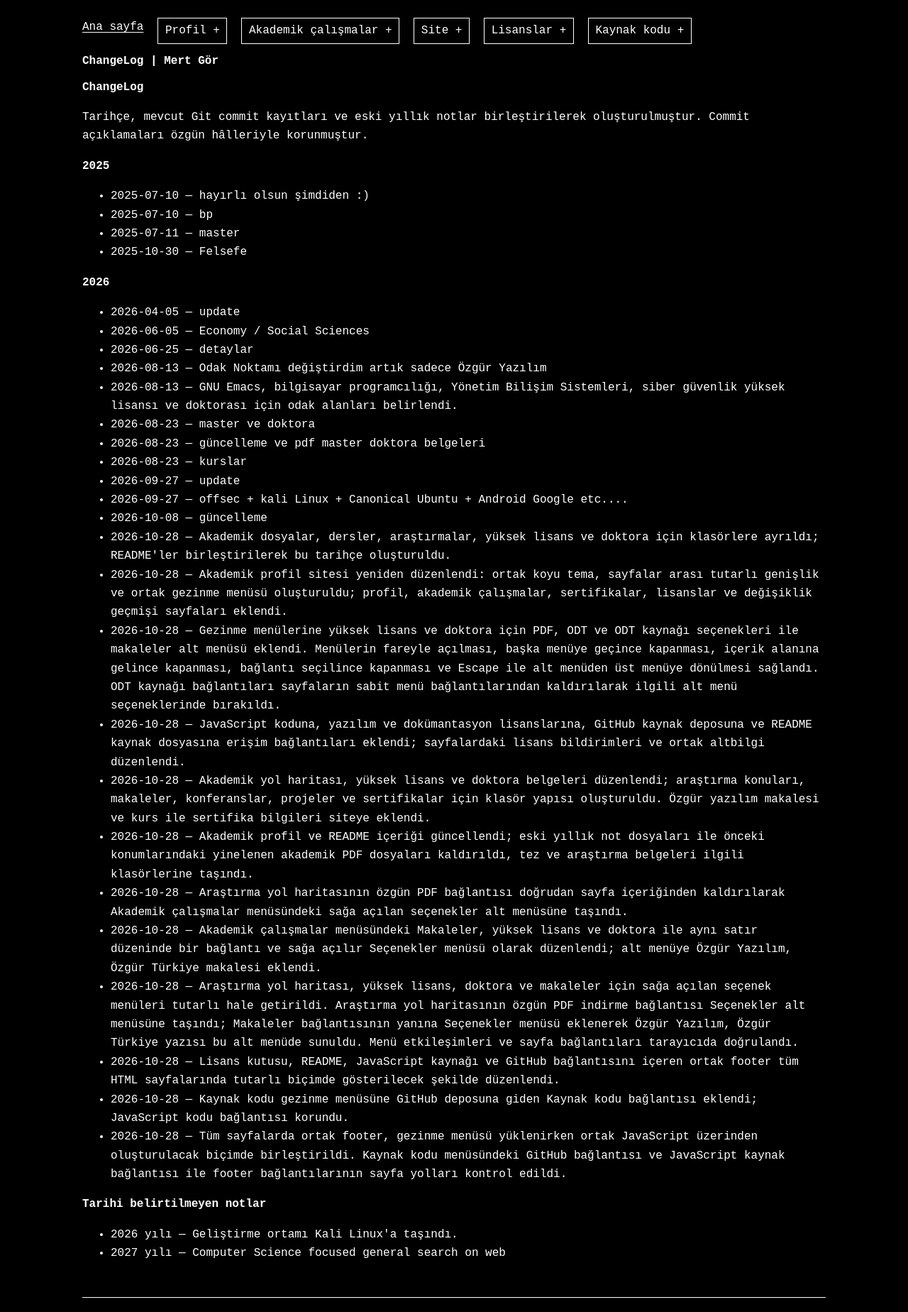
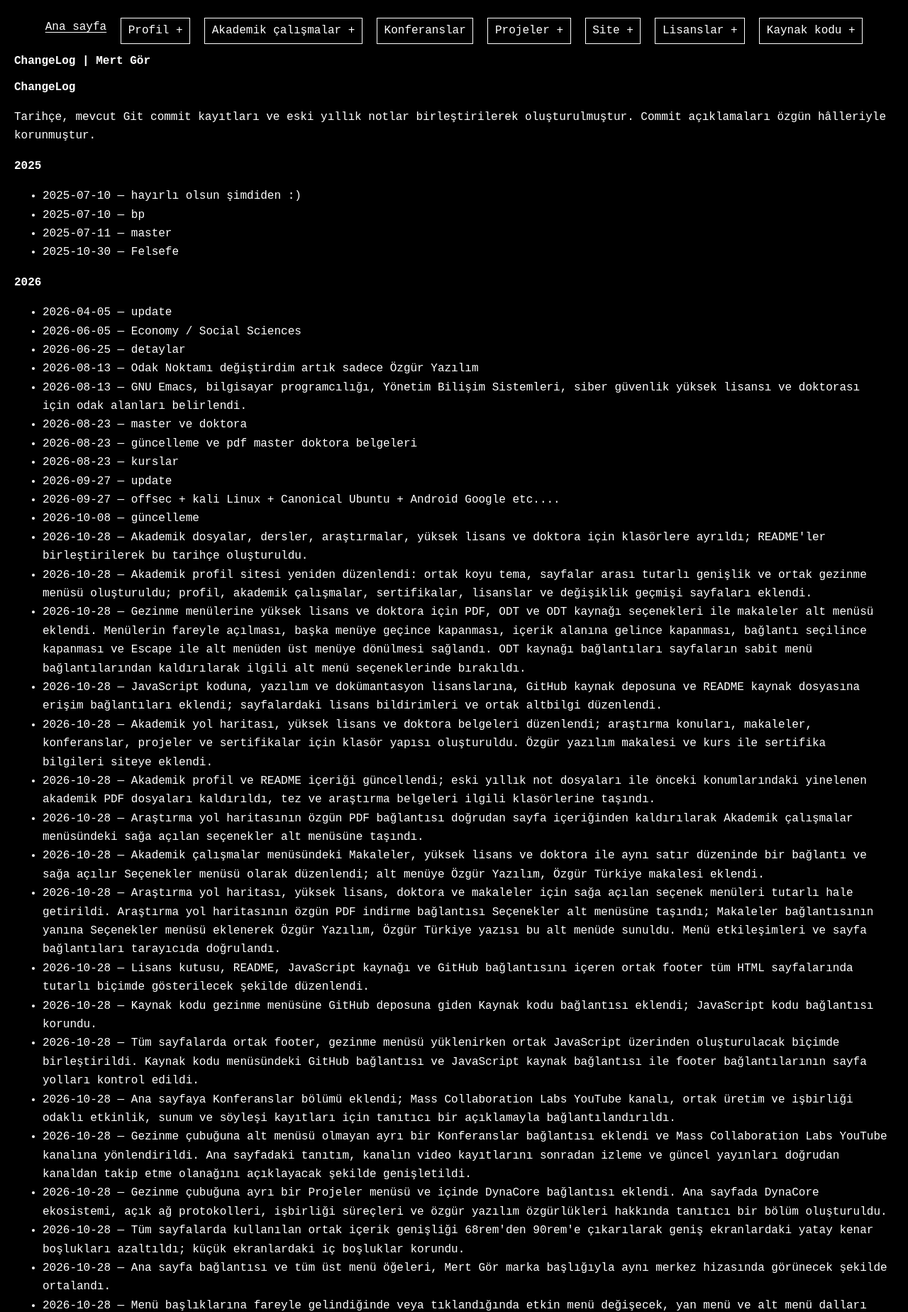
Before and after one commit to hwpplayer1/academy, a plain HTML site: page html/changelog.html in a window 1280 px wide. Shown: the part 57-1905 px from the top of the page at 71% size. Drawn offline with Linux system fonts and the light colour scheme.

Commit message:
Site gezinmesini ve ortak görünümü iyileştir
Tüm sayfalarda üst menüyü marka başlığıyla ortala ve ortak içerik genişliğini 90rem'e çıkar. Akademik çalışmalar, konferanslar, projeler, lisanslar, site ve kaynak kodu menülerini ortak JavaScript üzerinden tutarlı biçimde sun; DynaCore ve Mass Collaboration Labs bağlantılarını ilgili menülere ekle.

Menüler arasında fareyle veya tıklamayla geçişte etkin menüyü güncelle, yan menüleri kapat ve alt menü açıkken üst menü bağlamını koru. Doğrudan menü bağlantılarına ve sayfa içeriğine geçişte açık menüleri kapat. Ana sayfadaki konferans ve proje tanıtımlarını genişlet, ortak footer yapısını koru.

Son arayüz ve menü davranışı değişikliklerini kök ChangeLog ile Site menüsündeki Değişiklik Geçmişi'nde eşitle; iki tarihçenin aynı girdileri içerdiğini ve menü geçişlerinin tarayıcıda çalıştığını doğrula.

Co-authored-by: Copilot <223556219+Copilot@users.noreply.github.com>
Signed-off-by: Mert Gör <mert.gor@dynacore.tr>

```diff
--- a/html/changelog.html
+++ b/html/changelog.html
@@ -136,6 +136,35 @@ bağlantısı eklendi; JavaScript kodu bağlantısı korundu.</li>
 JavaScript üzerinden oluşturulacak biçimde birleştirildi. Kaynak kodu
 menüsündeki GitHub bağlantısı ve JavaScript kaynak bağlantısı ile footer
 bağlantılarının sayfa yolları kontrol edildi.</li>
+<li>2026-10-28 — Ana sayfaya Konferanslar bölümü eklendi; Mass Collaboration
+Labs YouTube kanalı, ortak üretim ve işbirliği odaklı etkinlik, sunum ve
+söyleşi kayıtları için tanıtıcı bir açıklamayla bağlantılandırıldı.</li>
+<li>2026-10-28 — Gezinme çubuğuna alt menüsü olmayan ayrı bir Konferanslar
+bağlantısı eklendi ve Mass Collaboration Labs YouTube kanalına yönlendirildi.
+Ana sayfadaki tanıtım, kanalın video kayıtlarını sonradan izleme ve güncel
+yayınları doğrudan kanaldan takip etme olanağını açıklayacak şekilde
+genişletildi.</li>
+<li>2026-10-28 — Gezinme çubuğuna ayrı bir Projeler menüsü ve içinde DynaCore
+bağlantısı eklendi. Ana sayfada DynaCore ekosistemi, açık ağ protokolleri,
+işbirliği süreçleri ve özgür yazılım özgürlükleri hakkında tanıtıcı bir
+bölüm oluşturuldu.</li>
+<li>2026-10-28 — Tüm sayfalarda kullanılan ortak içerik genişliği 68rem'den
+90rem'e çıkarılarak geniş ekranlardaki yatay kenar boşlukları azaltıldı;
+küçük ekranlardaki iç boşluklar korundu.</li>
+<li>2026-10-28 — Ana sayfa bağlantısı ve tüm üst menü öğeleri, Mert Gör marka
+başlığıyla aynı merkez hizasında görünecek şekilde ortalandı.</li>
+<li>2026-10-28 — Menü başlıklarına fareyle gelindiğinde veya tıklandığında
+etkin menü değişecek, yan menü ve alt menü dalları kapanacak; seçilen
+menünün üst menü ebeveynleri açık kalacak şekilde etkileşim düzenlendi.</li>
+<li>2026-10-28 — Konferanslar gibi doğrudan üst seviye gezinme bağlantılarına
+fareyle gelindiğinde açık açılır menülerin kapanması sağlandı; böylece
+Akademik çalışmalar menüsünden yanındaki bağlantılara geçiş tamamlandı.</li>
+<li>2026-10-28 — Son site düzenlemeleriyle tüm menüler ortalandı ve ortak içerik
+genişliği artırıldı. Projeler menüsüne DynaCore bağlantısı, Konferanslar
+menüsüne Mass Collaboration Labs kanalı eklendi. Açılır ve sağa açılan alt
+menüler arasında fareyle veya tıklamayla geçiş, etkin olmayan menülerin
+kapanması ve sayfa içeriğine geçince menülerin kapanması sağlandı; bu
+gezinme davranışları tarayıcıda doğrulandı.</li>
 </ul>
 <h2 id="tarihi-belirtilmeyen-notlar">Tarihi belirtilmeyen notlar</h2>
 <ul>
--- a/js/site.js
+++ b/js/site.js
@@ -31,6 +31,17 @@ if (navigation) {
         "Doktora",
         "Özgür Yazılım, Özgür Türkiye",
       ],
+    },
+    {
+      title: "Konferanslar",
+      links: [],
+      href: "https://www.youtube.com/@masscollaborationlabs",
+    },
+    {
+      title: "Projeler",
+      links: [],
+      href: "https://dynacore.tr",
+      linkText: "DynaCore",
     },
     { title: "Site", links: ["Değişiklik geçmişi"] },
     {
@@ -80,10 +91,36 @@ if (navigation) {
     }
   });
 
-  categories.forEach(({ title }) => {
+  categories.forEach(({ title, href, linkText }) => {
     const links = linksByTitle.get(title);
 
     if (links.length === 0) {
+      if (href) {
+        if (linkText) {
+          const dropdown = document.createElement("details");
+          const summary = document.createElement("summary");
+          const submenu = document.createElement("div");
+          const link = document.createElement("a");
+
+          dropdown.className = "navigation-dropdown";
+          summary.textContent = title;
+          submenu.className = "navigation-submenu";
+          submenu.setAttribute("aria-label", `${title} bağlantıları`);
+          link.href = href;
+          link.textContent = linkText;
+          submenu.append(link);
+          dropdown.append(summary, submenu);
+          navigation.append(dropdown);
+        } else {
+          const link = document.createElement("a");
+
+          link.className = "navigation-menu-link";
+          link.href = href;
+          link.textContent = title;
+          navigation.append(link);
+        }
+      }
+
       return;
     }
 
@@ -234,15 +271,35 @@ if (navigation) {
     navigation.append(dropdown);
   });
 
+  const activateMenu = (menu) => {
+    navigation.querySelectorAll("details[open]").forEach((openMenu) => {
+      if (openMenu !== menu && !openMenu.contains(menu)) {
+        openMenu.open = false;
+      }
+    });
+  };
+
+  navigation.querySelectorAll(":scope > a").forEach((link) => {
+    link.addEventListener("mouseenter", () => {
+      navigation.querySelectorAll("details[open]").forEach((menu) => {
+        menu.open = false;
+      });
+    });
+  });
+
   navigation.querySelectorAll("details").forEach((menu) => {
     menu.addEventListener("mouseenter", () => {
-      navigation.querySelectorAll("details[open]").forEach((openMenu) => {
-        if (openMenu !== menu && !openMenu.contains(menu)) {
-          openMenu.open = false;
-        }
-      });
+      activateMenu(menu);
+      menu.open = true;
+    });
 
-      menu.open = true;
+    menu.querySelector(":scope > summary").addEventListener("click", (event) => {
+      activateMenu(menu);
+
+      if (event.detail > 0) {
+        event.preventDefault();
+        menu.open = true;
+      }
     });
   });
 
--- a/site.css
+++ b/site.css
@@ -34,7 +34,7 @@ html {
 }
 
 body {
-  max-width: 68rem;
+  max-width: 90rem;
   margin: 0 auto;
   padding: 2rem 1.25rem 3rem;
   background-color: #000 !important;
@@ -102,6 +102,7 @@ nav {
   display: flex;
   flex-wrap: wrap;
   align-items: flex-start;
+  justify-content: center;
   gap: 0.75rem 1.25rem;
   margin-top: 1.5rem;
 }
@@ -130,8 +131,16 @@ nav {
 }
 
 .navigation-dropdown summary:hover,
-.navigation-dropdown summary:focus-visible {
+.navigation-dropdown summary:focus-visible,
+.navigation-menu-link:hover,
+.navigation-menu-link:focus-visible {
   color: #f4c430 !important;
+}
+
+.navigation-menu-link {
+  border: 1px solid currentColor;
+  padding: 0.25rem 0.6rem;
+  text-decoration: none;
 }
 
 .navigation-submenu {
```
Also changed, not shown: index.html (+13 -1 lines), 1 other file.
